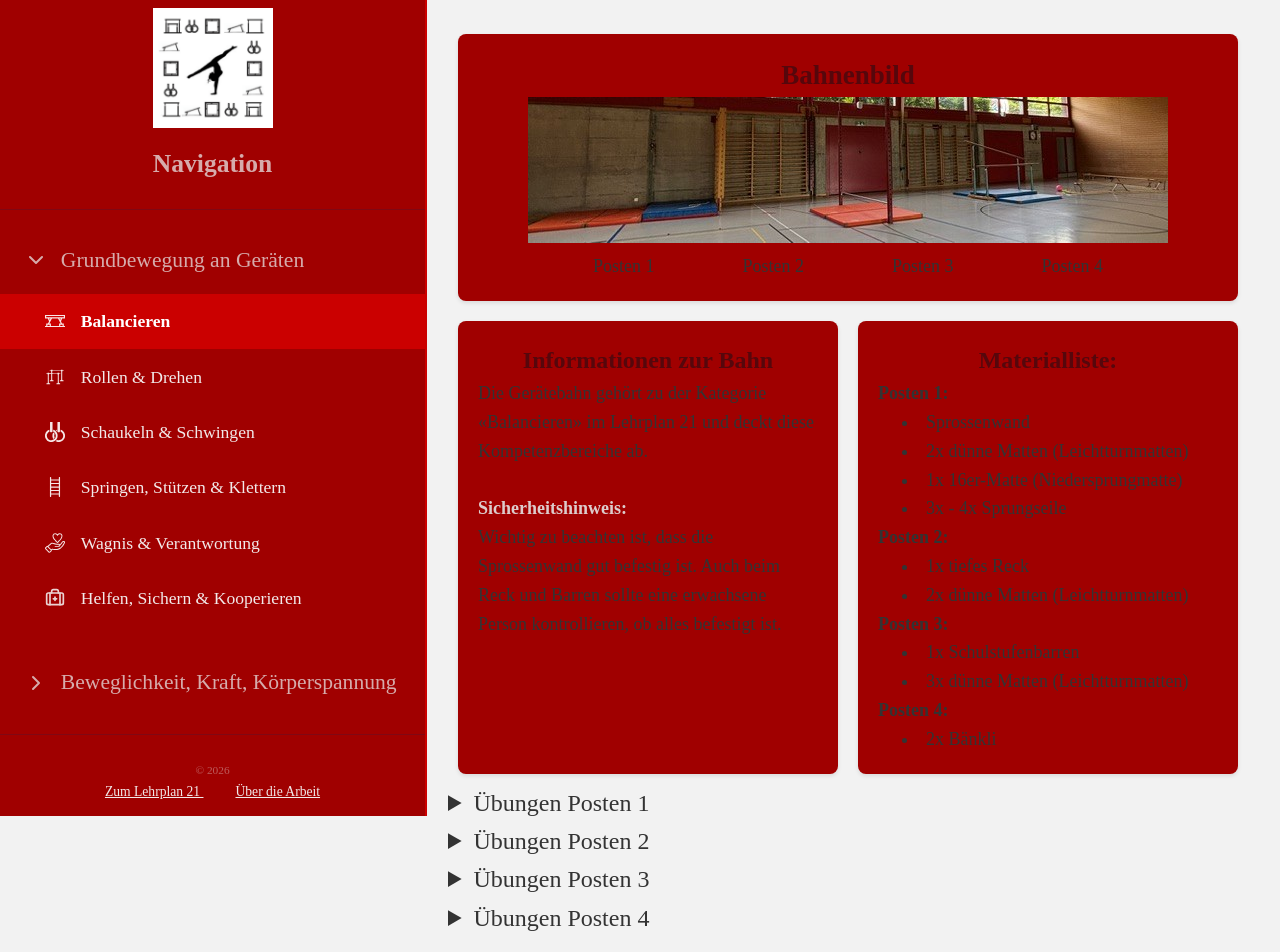
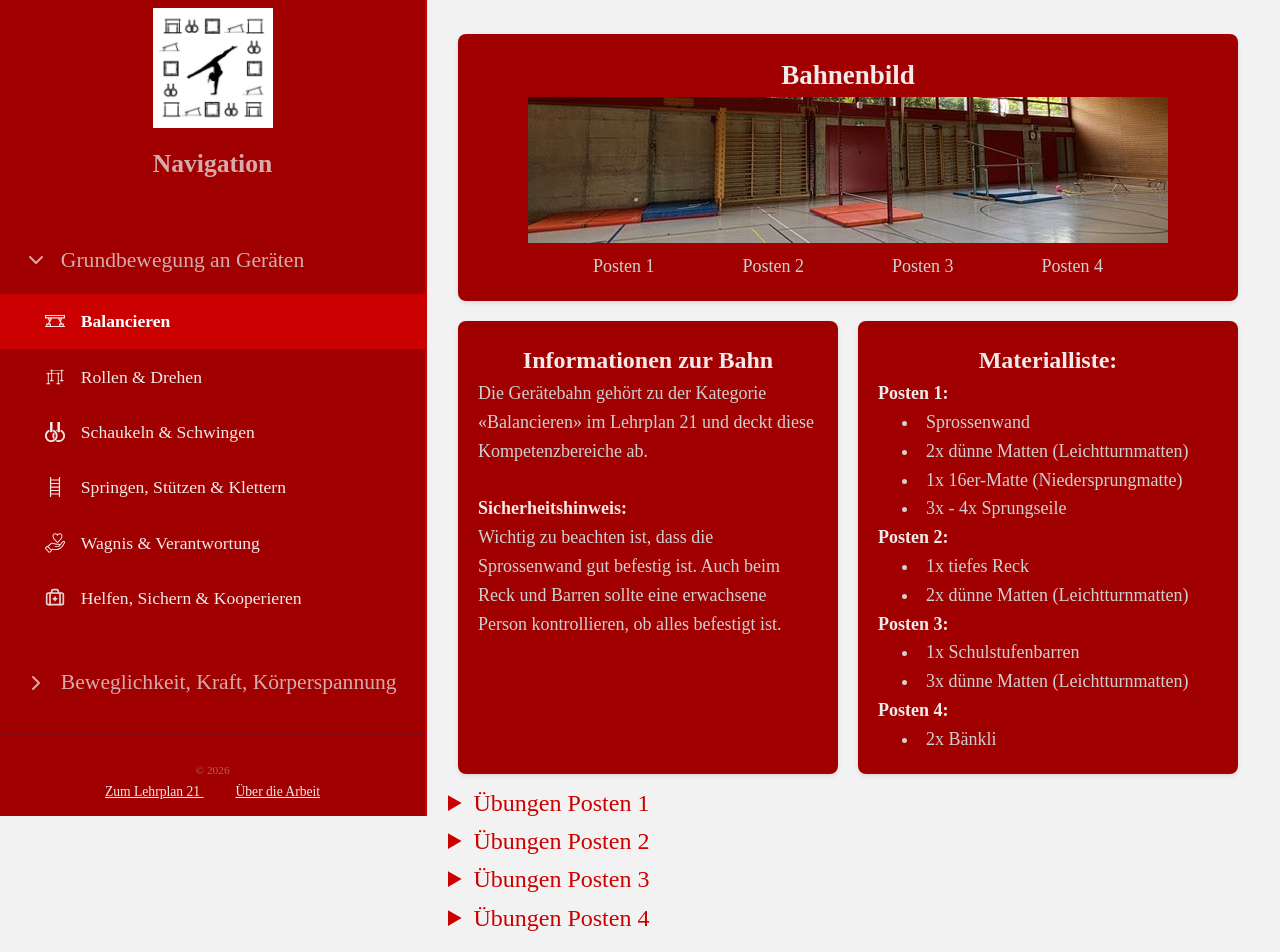
Before and after one commit to Theerabyte/Geraeteturnen-Lehrplan21, a Next.js app in the folder glp21/: page /Balancieren in a window 1280 px wide. Shown: the top 952 px of the page. Built offline with nearby package versions, Linux system fonts and the light colour scheme.

Commit message:
alpha 12-08-26 fix colchange

```diff
--- a/glp21/src/app/Balancieren/page.jsx
+++ b/glp21/src/app/Balancieren/page.jsx
@@ -71,7 +71,7 @@ function page() {
           <h2>Informationen zur Bahn</h2>
           <div style={{ whiteSpace: "pre-line", fontSize: "18px" }}>
             Die Gerätebahn gehört zu der Kategorie «Balancieren» im Lehrplan 21 und deckt diese Kompetenzbereiche ab.<br />
-            <br /><b style={{ color: '#dcc' }}>Sicherheitshinweis:</b><br />
+            <br /><b>Sicherheitshinweis:</b><br />
             Wichtig zu beachten ist, dass die Sprossenwand gut befestig ist. Auch beim Reck und Barren sollte eine erwachsene Person kontrollieren, ob alles befestigt ist.
           </div>
         </div>
--- a/glp21/src/app/Beweglichkeit-und-Kraft/page.jsx
+++ b/glp21/src/app/Beweglichkeit-und-Kraft/page.jsx
@@ -71,7 +71,7 @@ function page() {
           <h2>Informationen zur Bahn</h2>
           <div style={{ whiteSpace: "pre-line", fontSize: "18px" }}>
             Die Gerätebahn gehört zu der Kategorie «Beweglichkeit und Kraft» im Lehrplan 21 und deckt diese Kompetenzbereiche ab.<br />
-            <br /><b style={{ color: '#dcc' }}>Sicherheitshinweis:</b><br />
+            <br /><b>Sicherheitshinweis:</b><br />
             Wichtig zu beachten ist, dass beim Posten 4 immer eine erwachsene Person anwesend ist für die Sicherheit der Turnenden.
           </div>
         </div>
--- a/glp21/src/app/Helfen-Sichern-Kooperieren/page.jsx
+++ b/glp21/src/app/Helfen-Sichern-Kooperieren/page.jsx
@@ -71,7 +71,7 @@ function page() {
           <h2>Informationen zur Bahn</h2>
           <div style={{ whiteSpace: "pre-line", fontSize: "18px" }}>
             Die Gerätebahn gehört zu der Kategorie «Helfen und Sichern» im Lehrplan 21 und deckt diese Kompetenzbereiche ab.<br />
-            <br /><b style={{ color: '#dcc' }}>Sicherheitshinweis:</b><br />
+            <br /><b>Sicherheitshinweis:</b><br />
             Wichtig zu beachten ist, dass die Kinder vorher eine Einführung bekommen, was alles wichtig ist beim Helfen. Sie sollten wissen, dass man den Kopf zur Brust nehmen sollte, wo man hält und welche Hilfsgriffe verwendet werden sollten.
           </div>
         </div>
--- a/glp21/src/app/Koerperspannung/page.jsx
+++ b/glp21/src/app/Koerperspannung/page.jsx
@@ -72,7 +72,7 @@ function page() {
           <h2>Informationen zur Bahn</h2>
           <div style={{ whiteSpace: "pre-line", fontSize: "18px" }}>
             Die Gerätebahn gehört zu der Kategorie «Körperspannung» im Lehrplan 21 und deckt diese Kompetenzbereiche ab.<br />
-            <br /><b style={{ color: '#dcc' }}>Sicherheitshinweis:</b><br />
+            <br /><b>Sicherheitshinweis:</b><br />
             Wichtig zu beachten ist, dass das Minitramp immer wieder kontrolliert wird, da dies leicht verrutschen kann. Vorzeitig kann mit den Kindern noch trocken die Positionen C+, C- und I angeschaut werden, so können die Übungen besser ausgeführt werden.
           </div>
         </div>
--- a/glp21/src/app/Rollen-und-Drehen/page.jsx
+++ b/glp21/src/app/Rollen-und-Drehen/page.jsx
@@ -75,7 +75,7 @@ function page() {
           <h2>Informationen zur Bahn</h2>
           <div style={{ whiteSpace: "pre-line", fontSize: "18px" }}>
             Die Gerätebahn gehört zu der Kategorie «Rollen und Drehen» im Lehrplan 21 und deckt diese Kompetenzbereiche ab.<br />
-            <br /><b style={{ color: '#dcc' }}>Sicherheitshinweis:</b><br />
+            <br /><b>Sicherheitshinweis:</b><br />
             Wichtig ist, dass die Geräte kontrolliert werden. Zudem sollte beachtet werden, dass das Minitramp an der 40er-Matte befestigt wird, um Verschiebungen zu vermeiden.
           </div>
         </div>
--- a/glp21/src/app/Schaukeln-und-Schwingen/page.jsx
+++ b/glp21/src/app/Schaukeln-und-Schwingen/page.jsx
@@ -75,7 +75,7 @@ function page() {
           <h2>Informationen zur Bahn</h2>
           <div style={{ whiteSpace: "pre-line", fontSize: "18px" }}>
             Die Gerätebahn gehört zu der Kategorie «Schaukeln und Schwingen» im Lehrplan 21 und deckt diese Kompetenzbereiche ab.<br />
-            <br /><b style={{ color: '#dcc' }}>Sicherheitshinweis:</b><br />
+            <br /><b>Sicherheitshinweis:</b><br />
             Wichtig zu beachten ist, dass während dem Schwingen an den Ringen, nichts verstellt wird. Beim hohen Reck kann für die höhere Sicherheit Magnesium verwendet werden.
           </div>
         </div>
--- a/glp21/src/app/Springen-Stuetzen-Klettern/page.jsx
+++ b/glp21/src/app/Springen-Stuetzen-Klettern/page.jsx
@@ -74,7 +74,7 @@ function page() {
           <h2>Informationen zur Bahn</h2>
           <div style={{ whiteSpace: "pre-line", fontSize: "18px" }}>
             Die Gerätebahn gehört zu der Kategorie «Springen, Stützen und Klettern» im Lehrplan 21 und deckt diese Kompetenzbereiche ab.<br />
-            <br /><b style={{ color: '#dcc' }}>Sicherheitshinweis:</b><br />
+            <br /><b>Sicherheitshinweis:</b><br />
             Wichtig zu beachten ist, dass die Sprossenwand und der Barren kontrolliert werden, ob diese fest stehen. Beim Minitramp kann die Höhe variiert werden.
           </div>
         </div>
--- a/glp21/src/app/Wagnis-und-Verantwortung/page.jsx
+++ b/glp21/src/app/Wagnis-und-Verantwortung/page.jsx
@@ -71,7 +71,7 @@ function page() {
           <h2>Informationen zur Bahn</h2>
           <div style={{ whiteSpace: "pre-line", fontSize: "18px" }}>
             Die Gerätebahn gehört zu der Kategorie «Wagnis und Verantwortung» im Lehrplan 21 und deckt diese Kompetenzbereiche ab.<br />
-            <br /><b style={{ color: '#dcc' }}>Sicherheitshinweis:</b><br />
+            <br /><b>Sicherheitshinweis:</b><br />
             Wichtig zu beachten ist, dass die Kletterstange gut befestigt ist. Zudem sollte beim Schwedenkasten einige Teile herausgenommen werden.
           </div>
         </div>
--- a/glp21/src/app/[styles]/globals.css
+++ b/glp21/src/app/[styles]/globals.css
@@ -21,7 +21,11 @@ main {
 body {
   line-height: 1.6;
   background: #F2F2F2;
-  color: #333;
+  color: #d0d0d0;
+}
+
+summary {
+  color: #CB0000;
 }
 
 button {
@@ -308,7 +312,7 @@ h1 {
 
 h2 {
   font-family: Lobster;
-  color: #56070c;
+  color: #F2E9E9;
   text-align: center;
 }
 
@@ -323,7 +327,9 @@ h4 {
   color: #800814;
   text-align: center;
 }
-
+b {
+  color: #F2E9E9
+}
 .langA {
   height: 5;
   width: 15;
```
